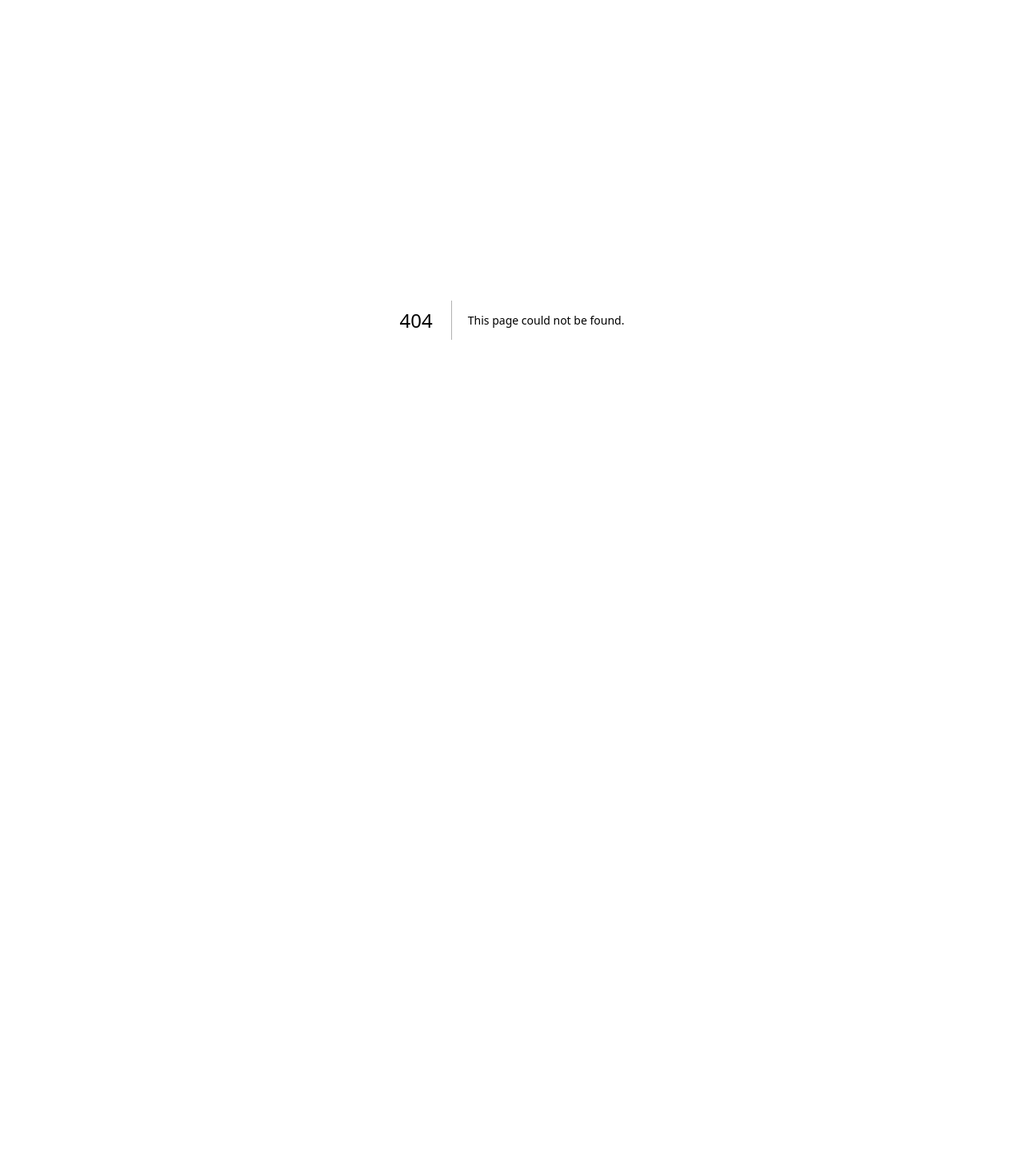
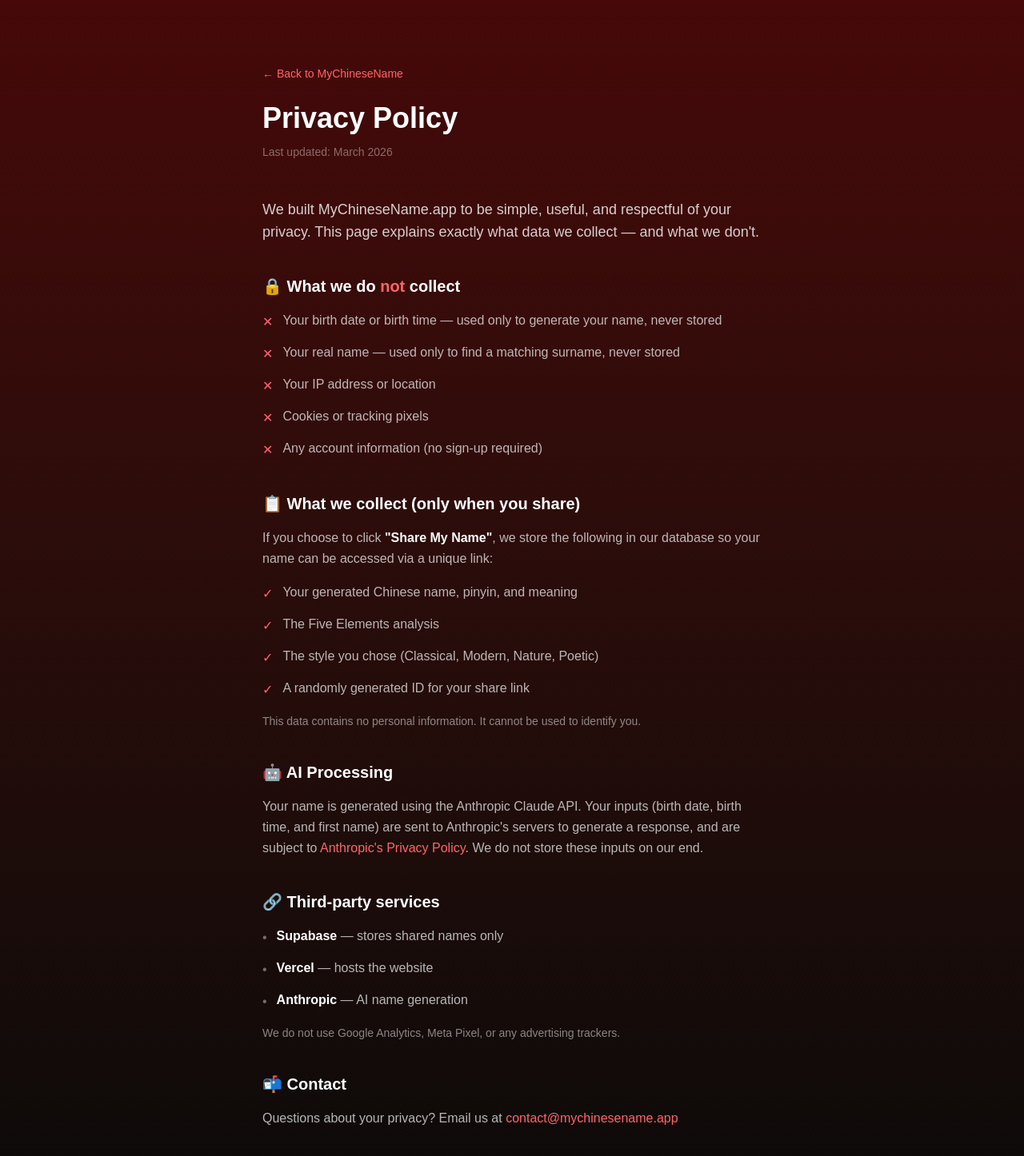
Before and after one commit to JexW/chinesename-ai, a Next.js app: page /privacy in a window 1280 px wide. Before the commit this address had no page. Shown: the top 1446 px of the page at 80% size. Before the commit the page ends 800 px from the top, so only its background shows below. Built offline with nearby package versions, Linux system fonts and the light colour scheme.

Commit message:
Add privacy policy page

```diff
--- a/app/page.tsx
+++ b/app/page.tsx
@@ -652,6 +652,7 @@
       <footer className="text-center text-xs text-gray-400 pb-8 space-y-1">
         <div>🏮 ChineseName.ai · Bridging cultures through the art of Chinese naming</div>
         <div>Feedback or questions? <a href="mailto:chinesename.sup@outlook.com" className="text-amber-500 hover:underline">Contact us</a></div>
+        <div><a href="/privacy" className="text-amber-500 hover:underline">Privacy Policy</a></div>
       </footer>
     </div>
   );
--- /dev/null
+++ b/app/privacy/page.tsx
@@ -0,0 +1,125 @@
+// app/privacy/page.tsx
+
+export default function PrivacyPage() {
+  return (
+    <main className="min-h-screen bg-gradient-to-b from-red-950 to-stone-950 text-white">
+      <div className="max-w-2xl mx-auto px-6 py-20">
+
+        {/* Header */}
+        <div className="mb-12">
+          <a href="/" className="text-red-400 text-sm hover:underline">← Back to MyChineseName</a>
+          <h1 className="text-4xl font-bold mt-6 mb-3">Privacy Policy</h1>
+          <p className="text-white/40 text-sm">Last updated: March 2026</p>
+        </div>
+
+        <div className="space-y-10 text-white/70 leading-relaxed">
+
+          {/* Intro */}
+          <section>
+            <p className="text-lg text-white/80">
+              We built MyChineseName.app to be simple, useful, and respectful of your privacy.
+              This page explains exactly what data we collect — and what we don't.
+            </p>
+          </section>
+
+          {/* What we don't collect */}
+          <section>
+            <h2 className="text-xl font-semibold text-white mb-4">
+              🔒 What we do <span className="text-red-400">not</span> collect
+            </h2>
+            <ul className="space-y-3">
+              {[
+                "Your birth date or birth time — used only to generate your name, never stored",
+                "Your real name — used only to find a matching surname, never stored",
+                "Your IP address or location",
+                "Cookies or tracking pixels",
+                "Any account information (no sign-up required)",
+              ].map((item, i) => (
+                <li key={i} className="flex gap-3">
+                  <span className="text-red-400 mt-0.5">✕</span>
+                  <span>{item}</span>
+                </li>
+              ))}
+            </ul>
+          </section>
+
+          {/* What we do collect */}
+          <section>
+            <h2 className="text-xl font-semibold text-white mb-4">
+              📋 What we collect (only when you share)
+            </h2>
+            <p className="mb-4">
+              If you choose to click <strong className="text-white">"Share My Name"</strong>, we store the following in our database so your name can be accessed via a unique link:
+            </p>
+            <ul className="space-y-3">
+              {[
+                "Your generated Chinese name, pinyin, and meaning",
+                "The Five Elements analysis",
+                "The style you chose (Classical, Modern, Nature, Poetic)",
+                "A randomly generated ID for your share link",
+              ].map((item, i) => (
+                <li key={i} className="flex gap-3">
+                  <span className="text-red-400 mt-0.5">✓</span>
+                  <span>{item}</span>
+                </li>
+              ))}
+            </ul>
+            <p className="mt-4 text-white/50 text-sm">
+              This data contains no personal information. It cannot be used to identify you.
+            </p>
+          </section>
+
+          {/* AI */}
+          <section>
+            <h2 className="text-xl font-semibold text-white mb-4">🤖 AI Processing</h2>
+            <p>
+              Your name is generated using the Anthropic Claude API. Your inputs (birth date, birth time, and first name) are sent to Anthropic's servers to generate a response, and are subject to{" "}
+              <a
+                href="https://www.anthropic.com/legal/privacy"
+                target="_blank"
+                className="text-red-400 hover:underline"
+              >
+                Anthropic's Privacy Policy
+              </a>
+              . We do not store these inputs on our end.
+            </p>
+          </section>
+
+          {/* Third parties */}
+          <section>
+            <h2 className="text-xl font-semibold text-white mb-4">🔗 Third-party services</h2>
+            <ul className="space-y-3">
+              <li className="flex gap-3">
+                <span className="text-white/40 mt-0.5">•</span>
+                <span><strong className="text-white">Supabase</strong> — stores shared names only</span>
+              </li>
+              <li className="flex gap-3">
+                <span className="text-white/40 mt-0.5">•</span>
+                <span><strong className="text-white">Vercel</strong> — hosts the website</span>
+              </li>
+              <li className="flex gap-3">
+                <span className="text-white/40 mt-0.5">•</span>
+                <span><strong className="text-white">Anthropic</strong> — AI name generation</span>
+              </li>
+            </ul>
+            <p className="mt-4 text-white/50 text-sm">
+              We do not use Google Analytics, Meta Pixel, or any advertising trackers.
+            </p>
+          </section>
+
+          {/* Contact */}
+          <section>
+            <h2 className="text-xl font-semibold text-white mb-4">📬 Contact</h2>
+            <p>
+              Questions about your privacy? Email us at{" "}
+              <a href="mailto:contact@mychinesename.app" className="text-red-400 hover:underline">
+                contact@mychinesename.app
+              </a>
+            </p>
+          </section>
+
+        </div>
+      </div>
+    </main>
+  );
+}
```
